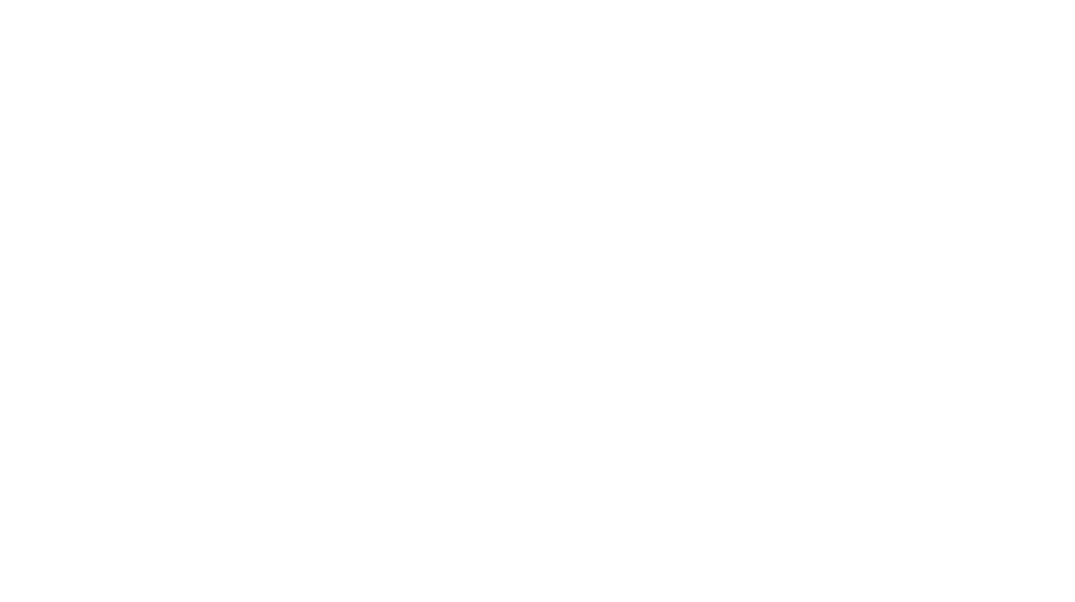
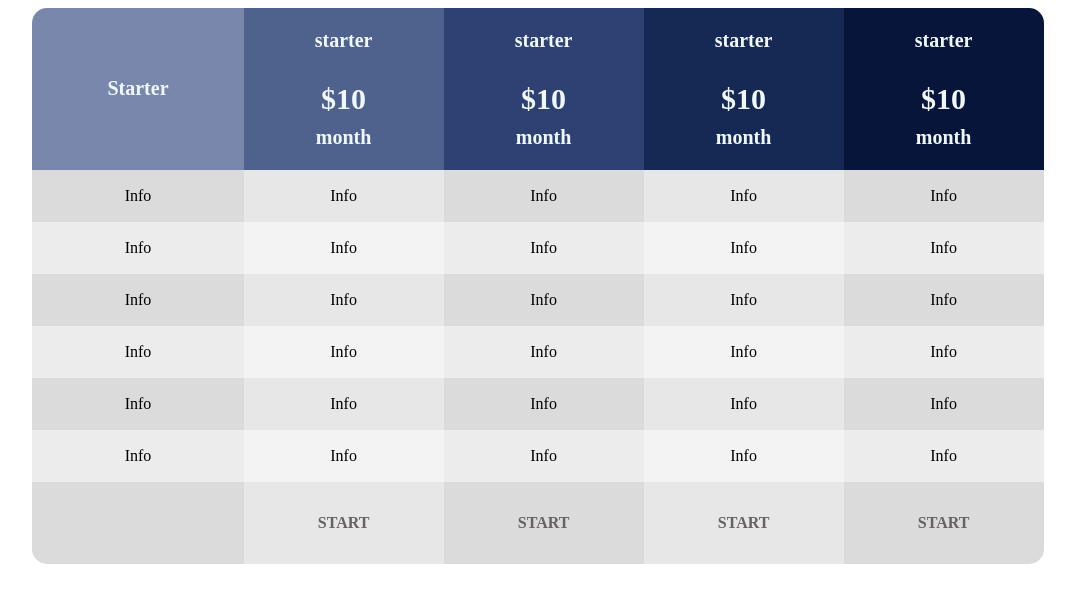
Before and after one commit to vovchyk2022/pseudoclasses-volodymyr, a plain HTML site: page index.html in a window 1280 px wide. Shown: the whole page, without its empty margins (102-1177 px from the left). Drawn offline with Linux system fonts and the light colour scheme.

Commit message:
Add changes style

```diff
--- a/assets/css/style.css
+++ b/assets/css/style.css
@@ -0,0 +1,71 @@
+table{
+width: 80%;
+margin: auto;
+border-collapse: collapse;
+}
+table:not(tbody>tr:first-child){
+    text-align:center;
+}
+thead>tr>th{
+color: aliceblue;
+}
+thead>tr>th>p:first-child{
+font-size: 20px
+}
+thead>tr>th>p:nth-child(2){
+font-size: 30px;
+margin-top: 15%;
+margin-bottom: -5%;
+}
+thead>tr>th>p:last-child{
+font-size: 20px
+}
+thead>tr>th:first-child{
+border-radius: 15px 0 0 0;
+background-color: rgb(121 135 172);
+text-transform: capitalize;
+}
+thead>tr>th:nth-child(2){
+background-color: rgb(79 98 141)
+}
+thead>tr>th:nth-child(3){
+background-color: rgb(47 65 115)
+}
+thead>tr>th:nth-child(4){
+background-color: rgb(22 41 84)
+}
+thead>tr>th:last-child{
+border-radius: 0 15px 0 0;
+background-color: rgb(7 21 58)
+}
+tbody>tr>td{
+text-transform: capitalize;
+height: 50px;
+}
+tbody>tr:nth-child(odd)>td:nth-child(odd),
+tfoot>tr:nth-child(odd)>th:nth-child(odd){
+    background-color: rgb(219, 219, 219)
+}
+tbody>tr:nth-child(even)>td:nth-child(odd){
+    background-color: rgb(236 236 236)
+}
+tbody>tr:nth-child(odd)>td:nth-child(even),
+tfoot>tr:nth-child(odd)>th:nth-child(even){
+    background-color: rgb(231 231 231)
+}
+tbody>tr:nth-child(even)>td:nth-child(even){
+    background-color:rgb(243 243 243)
+}
+tfoot>tr>th:first-child{
+    border-radius: 0 0 0 15px
+}
+tfoot>tr>th:last-child{
+    border-radius: 0  0 15px 0
+}
+tfoot>tr>th{
+    text-transform: uppercase;
+    width: 50px;
+    height: 80px;
+    color: rgb(102, 98, 98);
+
+}
--- a/index.html
+++ b/index.html
@@ -8,6 +8,90 @@
     <link rel="stylesheet" href="./assets/css/style.css">
 </head>
 <body>
-
+    <table>
+        <thead>
+            <tr>
+                <!-- tr>th*5>p{starter}+p{10}+p{month} -->
+                <th>
+                    <p>starter</p>
+                                   </th>
+                <th>
+                    <p>starter</p>
+                    <p>$10</p>
+                    <p>month</p>
+                </th>
+                <th>
+                    <p>starter</p>
+                    <p>$10</p>
+                    <p>month</p>
+                </th>
+                <th>
+                    <p>starter</p>
+                    <p>$10</p>
+                    <p>month</p>
+                </th>
+                <th>
+                    <p>starter</p>
+                    <p>$10</p>
+                    <p>month</p>
+                </th>
+            </tr>
+        </thead>
+        <tbody>
+            <!-- tr*6>td*5{info} -->
+            <tr>
+                <td>info</td>
+                <td>info</td>
+                <td>info</td>
+                <td>info</td>
+                <td>info</td>
+            </tr>
+            <tr>
+                <td>info</td>
+                <td>info</td>
+                <td>info</td>
+                <td>info</td>
+                <td>info</td>
+            </tr>
+            <tr>
+                <td>info</td>
+                <td>info</td>
+                <td>info</td>
+                <td>info</td>
+                <td>info</td>
+            </tr>
+            <tr>
+                <td>info</td>
+                <td>info</td>
+                <td>info</td>
+                <td>info</td>
+                <td>info</td>
+            </tr>
+            <tr>
+                <td>info</td>
+                <td>info</td>
+                <td>info</td>
+                <td>info</td>
+                <td>info</td>
+            </tr>
+            <tr>
+                <td>info</td>
+                <td>info</td>
+                <td>info</td>
+                <td>info</td>
+                <td>info</td>
+            </tr>
+        </tbody>
+        <tfoot>
+            <!-- tr>th*5{start} -->
+            <tr>
+                <th></th>
+                <th>start</th>
+                <th>start</th>
+                <th>start</th>
+                <th>start</th>
+            </tr>
+        </tfoot>
+    </table>
 </body>
 </html>
```
Also changed, not shown: assets/pages/hw_009.jpg (added).
